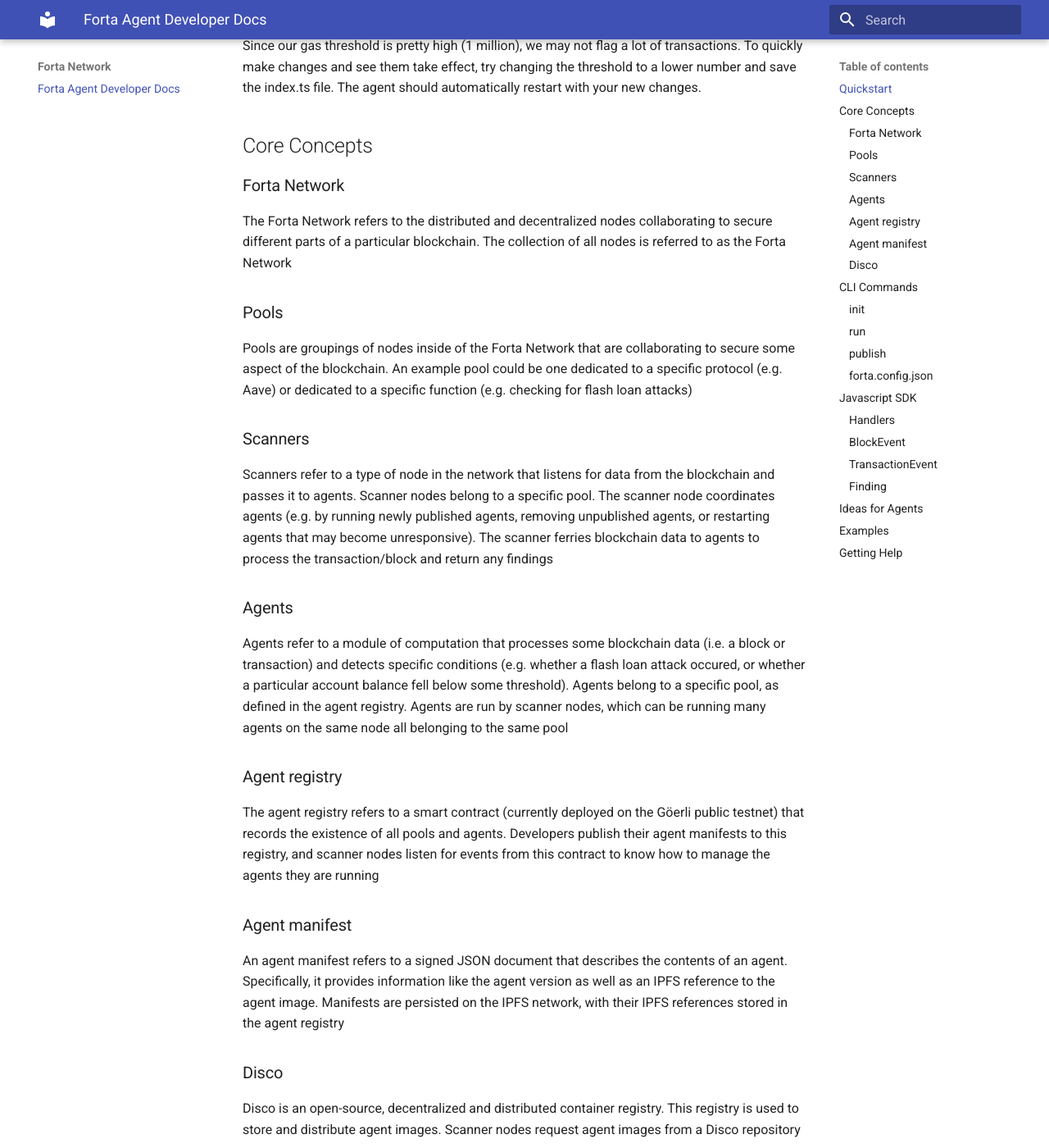
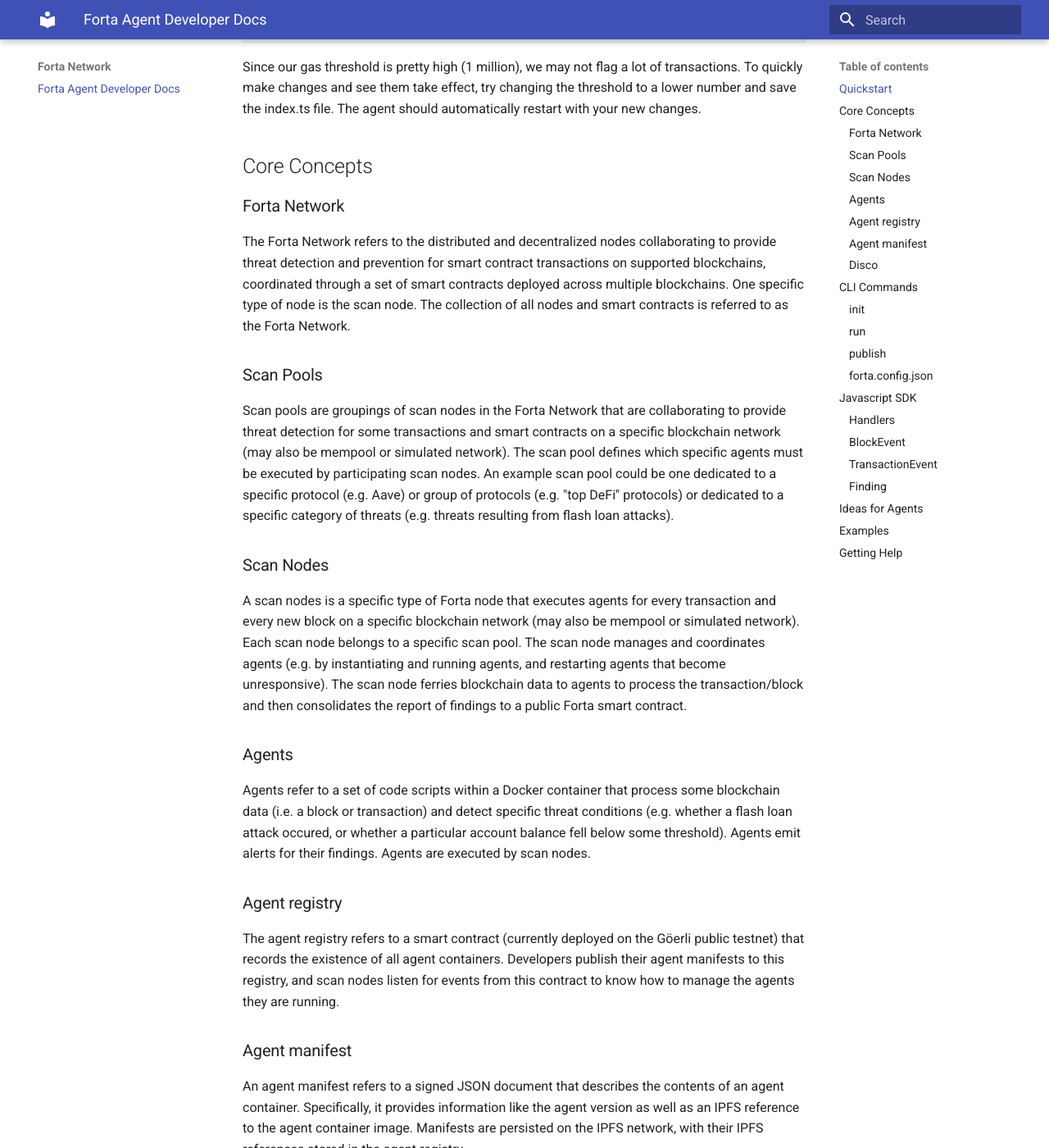
Before and after one commit to forta-network/docs, an MkDocs documentation site: the page built from docs/index.md, in a window 1280 px wide and 1400 px high, scrolled down 1905 px. Shown: the whole window at 82% size. Built offline with MkDocs 1.6.1 and Material for MkDocs 9.7.7, drawn with Linux system fonts in a browser that asks for light colours; some of the changed text lies outside the part shown.

Commit message:
some initial edits

````diff
--- a/docs/index.md
+++ b/docs/index.md
@@ -1,6 +1,6 @@
 # Forta Agent Developer Docs
 
-Welcome to the Forta Agent developer documentation! Forta is the leading runtime security network for the decentralized economy. We are currently in the private testnet phase. Agents are at the heart of the Forta network as they examine and flag events of interest. You can easily begin writing your own Forta Agents using the official [Javascript SDK and CLI tool](https://www.npmjs.com/package/forta-agent)
+Welcome to the Forta Agent developer documentation! Forta is a permissionless runtime security network designed to provide threat detection and prevention for the decentralized economy. We are currently in the private testnet phase. Agents are at the heart of the Forta network as they examine and flag events of interest. You can easily begin writing your own Forta Agents using the official [Javascript SDK and CLI tool](https://www.npmjs.com/package/forta-agent).
 
 ## Quickstart
 
@@ -12,7 +12,7 @@
 $ npx forta-agent init --typescript
 ```
 
-The above snippet creates a new project directory called `my-new-agent`, and then uses `npx` (a package runner tool that is part of npm 5.2+) to invoke the `init` command of the `forta-agent` CLI tool. By passing the `--typescript` option, you can initialize a Typescript project (default is Javascript)
+The above snippet creates a new project directory called `my-new-agent`, and then uses `npx` (a package runner tool that is part of npm 5.2+) to invoke the `init` command of the `forta-agent` CLI tool. By passing the `--typescript` option, you can initialize a Typescript project (default is Javascript).
 
 This will initialize several files inside of your project directory, including a package.json file, tsconfig.json (for Typescript) as well as a src folder. The project also includes a forta.config.json file that will be used throughout the development lifecycle. Let’s make sure our project dependencies are installed:
 
@@ -71,39 +71,39 @@
 
 ### Forta Network
 
-The Forta Network refers to the distributed and decentralized nodes collaborating to secure different parts of a particular blockchain. The collection of all nodes is referred to as the Forta Network
+The Forta Network refers to the distributed and decentralized nodes collaborating to provide threat detection and prevention for smart contract transactions on supported blockchains, coordinated through a set of smart contracts deployed across multiple blockchains. One specific type of node is the scan node. The collection of all nodes and smart contracts is referred to as the Forta Network.
 
-### Pools
+### Scan Pools
 
-Pools are groupings of nodes inside of the Forta Network that are collaborating to secure some aspect of the blockchain. An example pool could be one dedicated to a specific protocol (e.g. Aave) or dedicated to a specific function (e.g. checking for flash loan attacks)
+Scan pools are groupings of scan nodes in the Forta Network that are collaborating to provide threat detection for some transactions and smart contracts on a specific blockchain network (may also be mempool or simulated network). The scan pool defines which specific agents must be executed by participating scan nodes. An example scan pool could be one dedicated to a specific protocol (e.g. Aave) or group of protocols (e.g. "top DeFi" protocols) or dedicated to a specific category of threats (e.g. threats resulting from flash loan attacks).
 
-### Scanners
+### Scan Nodes
 
-Scanners refer to a type of node in the network that listens for data from the blockchain and passes it to agents. Scanner nodes belong to a specific pool. The scanner node coordinates agents (e.g. by running newly published agents, removing unpublished agents, or restarting agents that may become unresponsive). The scanner ferries blockchain data to agents to process the transaction/block and return any findings
+A scan nodes is a specific type of Forta node that executes agents for every transaction and every new block on a specific blockchain network (may also be mempool or simulated network). Each scan node belongs to a specific scan pool. The scan node manages and coordinates agents (e.g. by instantiating and running agents, and restarting agents that become unresponsive). The scan node ferries blockchain data to agents to process the transaction/block and then consolidates the report of findings to a public Forta smart contract.
 
 ### Agents
 
-Agents refer to a module of computation that processes some blockchain data (i.e. a block or transaction) and detects specific conditions (e.g. whether a flash loan attack occured, or whether a particular account balance fell below some threshold). Agents belong to a specific pool, as defined in the agent registry. Agents are run by scanner nodes, which can be running many agents on the same node all belonging to the same pool
+Agents refer to a set of code scripts within a Docker container that process some blockchain data (i.e. a block or transaction) and detect specific threat conditions (e.g. whether a flash loan attack occured, or whether a particular account balance fell below some threshold). Agents emit alerts for their findings. Agents are executed by scan nodes.
 
 ### Agent registry
 
-The agent registry refers to a smart contract (currently deployed on the Göerli public testnet) that records the existence of all pools and agents. Developers publish their agent manifests to this registry, and scanner nodes listen for events from this contract to know how to manage the agents they are running
+The agent registry refers to a smart contract (currently deployed on the Göerli public testnet) that records the existence of all agent containers. Developers publish their agent manifests to this registry, and scan nodes listen for events from this contract to know how to manage the agents they are running.
 
 ### Agent manifest
 
-An agent manifest refers to a signed JSON document that describes the contents of an agent. Specifically, it provides information like the agent version as well as an IPFS reference to the agent image. Manifests are persisted on the IPFS network, with their IPFS references stored in the agent registry
+An agent manifest refers to a signed JSON document that describes the contents of an agent container. Specifically, it provides information like the agent version as well as an IPFS reference to the agent container image. Manifests are persisted on the IPFS network, with their IPFS references stored in the agent registry.
 
 ### Disco
 
-Disco is an open-source, decentralized and distributed container registry. This registry is used to store and distribute agent images. Scanner nodes request agent images from a Disco repository
+Disco is an open-source, decentralized and distributed container registry. This registry is used to store and distribute agent container images. Scan nodes request agent images from a Disco repository.
 
 ## CLI Commands
 
-The following sections describe the CLI commands available to agent developers. You can always use `forta-agent help` to get a quick overview of these commands, as well as details about specific commands e.g. `forta-agent run help`
+The following sections describe the CLI commands available to agent developers. You can always use `forta-agent help` to get a quick overview of these commands, as well as details about specific commands e.g. `forta-agent run help`.
 
 ### init
 
-Using the `forta-agent init` command, you can quickly initialize a Forta Agent Javascript project inside of the current working directory. The starter project includes some default configuration files as well as an example agent implementation. A keyfile will also be generated for you and placed in the ~/.forta folder if it does not already exist. You will be prompted to enter a password that will be used to encrypt the keyfile. This keyfile will be used later when publishing your agent
+Using the `forta-agent init` command, you can quickly initialize a Forta Agent Javascript project inside of the current working directory. The starter project includes some default configuration files as well as an example agent implementation. A keyfile will also be generated for you and placed in the ~/.forta folder if it does not already exist. You will be prompted to enter a password that will be used to encrypt the keyfile. This keyfile will be used later when publishing your agent.
 
 Options:
 
@@ -119,7 +119,7 @@
 
 ### run
 
-Easily verify the behaviour of your agent during development using the `forta-agent run` command. The default behaviour (i.e. without any options) is to subscribe to a JSON-RPC endpoint and listen for the latest blocks and transactions. A stream of the latest data will be passed to your agent with output printed to the console. The endpoint is specified by the `jsonRpcUrl` property in the forta.config.json file. A websocket endpoint is required (i.e. begins with ws:// or wss://) **only** for the default run command. All other run options can use a http:// or https:// endpoint
+Easily verify the behaviour of your agent during development using the `forta-agent run` command. The default behaviour (i.e. without any options) is to subscribe to a JSON-RPC endpoint and listen for the latest blocks and transactions. A stream of the latest data will be passed to your agent with output printed to the console. The endpoint is specified by the `jsonRpcUrl` property in the forta.config.json file. A websocket endpoint is required (i.e. begins with ws:// or wss://) **only** for the default run command. All other run options can use a http:// or https:// endpoint.
 
 Options:
 
@@ -197,15 +197,15 @@
 
 ### publish
 
-Once you have tested your agent, you can deploy it to the Forta Network using the `forta-agent publish` command. This requires some configuration to be set in your forta.config.json. Firstly, you will need to specify the `agentId` of your agent, as well as the `poolId` that you are targeting. You should also set the `version` of your agent to track changes
+Once you have tested your agent, you can deploy it to the Forta Network using the `forta-agent publish` command. This requires some configuration to be set in your forta.config.json. Firstly, you will need to specify the `agentId` of your agent, as well as the `poolId` that you are targeting. You should also set the `version` of your agent to track changes.
 
-A prerequisite for publishing is that you are authorized to do so in the Agent Registry contract by the owner of the pool specified by `poolId`. The Agent Registry contract is currently deployed on the Göerli testnet. Once you are approved by a pool admin for a specific `poolId`, you will need to send a “publish” transaction to the Agent Registry (using the CLI `publish` command). To do this you will need Göerli ETH (you can get some at [https://faucet.goerli.mudit.blog](https://faucet.goerli.mudit.blog))
+A prerequisite for publishing is that you are authorized to do so in the Agent Registry contract by the owner of the pool specified by `poolId`. The Agent Registry contract is currently deployed on the Göerli testnet. Once you are approved by a pool admin for a specific `poolId`, you will need to send a “publish” transaction to the Agent Registry (using the CLI `publish` command). To do this you will need Göerli ETH (you can get some at [https://faucet.goerli.mudit.blog](https://faucet.goerli.mudit.blog)).
 
-Access to an IPFS gateway is required to publish your agent’s manifest. The manifest will be stored on the IPFS network, and the IPFS address of the agent manifest will be published to the Agent Registry contract. This will be used by Forta Scanners to pull the image for your agent and execute it. We recommend using the [Infura IPFS gateway](https://infura.io/docs/ipfs) as the simplest option to interact with IPFS. The `ipfsGatewayUrl` will point to the IPFS gateway you want to use (for Infura, this would be `https://ipfs.infura.io:5001`)
+Access to an IPFS gateway is required to publish your agent’s manifest. The manifest will be stored on the IPFS network, and the IPFS address of the agent manifest will be published to the Agent Registry contract. This will be used by Forta Scanners to pull the image for your agent and execute it. We recommend using the [Infura IPFS gateway](https://infura.io/docs/ipfs) as the simplest option to interact with IPFS. The `ipfsGatewayUrl` will point to the IPFS gateway you want to use (for Infura, this would be `https://ipfs.infura.io:5001`).
 
-If your gateway requires an authorization header (as Infura’s does), you can set this value using the `ipfsGatewayAuthHeader` property (e.g. `Basic Base64(<YOUR_INFURA_PROJECT_ID>:<YOUR_INFURA_PROJECT_SECRET>)`)
+If your gateway requires an authorization header (as Infura’s does), you can set this value using the `ipfsGatewayAuthHeader` property (e.g. `Basic Base64(<YOUR_INFURA_PROJECT_ID>:<YOUR_INFURA_PROJECT_SECRET>)`).
 
-The agent manifest will need to be signed using your private key generated by the `init` command. You will be prompted to enter the password for the keyfile when signing
+The agent manifest will need to be signed using your private key generated by the `init` command. You will be prompted to enter the password for the keyfile when signing.
 
 ### forta.config.json
 
@@ -239,7 +239,7 @@
 
 When a transaction is mined and detected by a Forta Scanner, it will generate a `TransactionEvent` containing various information about the transaction. A `block` property is also provided to easily get the block hash, number and timestamp.
 
-The `transaction` property will contain information about the signed transaction message that was sent to the blockchain, such as its `hash`, `nonce`, `gas`, `gasPrice`, `value` of attached ether and any input `data` if calling a function. The `r`, `s`, `v` values of the signature are also provided
+The `transaction` property will contain information about the signed transaction message that was sent to the blockchain, such as its `hash`, `nonce`, `gas`, `gasPrice`, `value` of attached ether and any input `data` if calling a function. The `r`, `s`, `v` values of the signature are also provided.
 
 The `receipt` property will contain the confirmation of the mined transaction, including data like its `status` (success/failure), `gasUsed` and `transactionIndex`. Any logs generated by the transaction are also provided in the `logs` property. A convenience function is provided to check for the existence of an event given the event signature in `TransactionEvent.filterEvent`. An optional `contractAddress` property provides the address if a new contract was created.
 
@@ -251,7 +251,7 @@
 
 If a handler wants to flag a transaction because it meets some condition (e.g. flash loan attack), the function would return a `Finding` object. This object would detail the results of the finding and provide metadata such as the severity of the finding. A `Finding` object can only be created using the `Finding.fromObject` static method and has six required properties: `name`, `description`, `alertId`, `protocol`, `severity` and `type`.
 
-The `name` and `description` properties are required to provide a human-readable summary of the finding. For example, for a transaction with high gas usage, the name could be “High Gas” while the description could be “High gas used: 1,000,000“
+The `name` and `description` properties are required to provide a human-readable summary of the finding. For example, for a transaction with high gas usage, the name could be “High Gas” while the description could be “High gas used: 1,000,000“.
 
 The `alertId` is a unique string identifier for this class of finding. This is primarily used to group findings as a convenience to the end user. The `protocol` property would specify whether this finding is for a specific protocol (e.g. Aave). If left blank, it defaults to “Ethereum”.
 
@@ -279,8 +279,8 @@
 
 ## Examples
 
-You can find more example implementations of Forta Agents in our [examples repo](https://github.com/forta-network/forta-agent-examples)
+You can find more example implementations of Forta Agents in our [examples repo](https://github.com/forta-network/forta-agent-examples).
 
 ## Getting Help
 
-If you have a question that you want to ask or just want to say hello, feel free to reach us on our Discord channel :)
+If you have a question that you want to ask or just want to say hello, please reach us on our Discord channel.
````
